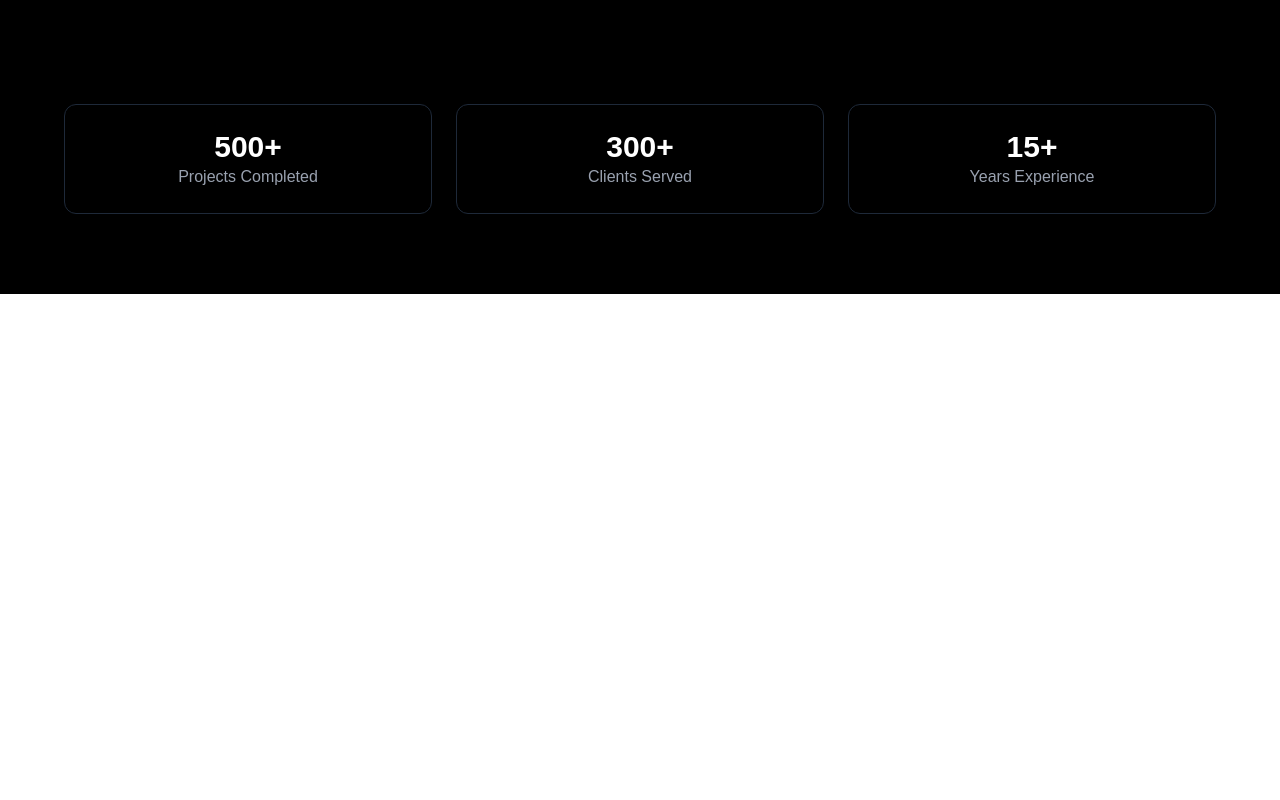
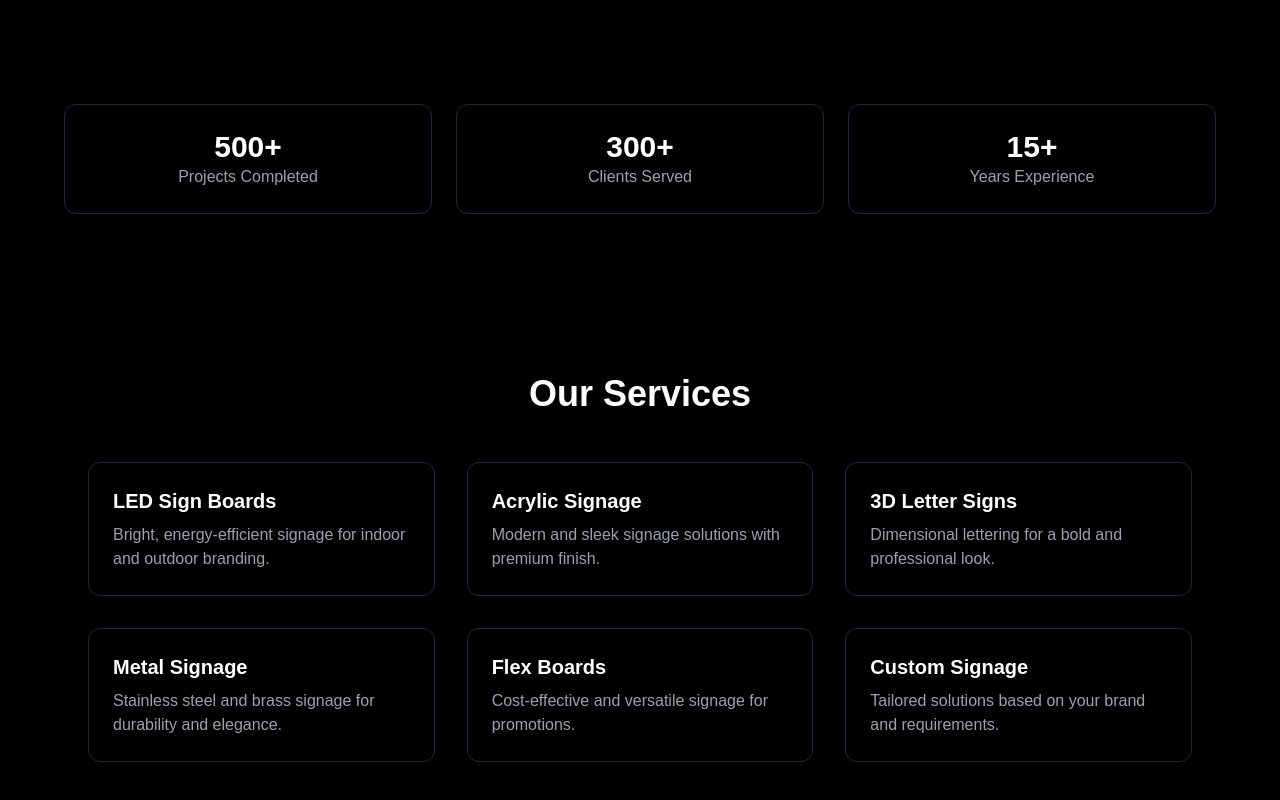
Before and after one commit to TirthPatel-10/shreeji-website, a Next.js app: page / in a window 1280 px wide. Shown: the part 776-1576 px from the top of the page. Before the commit the page ends 1070 px from the top, so only its background shows below. Built offline with nearby package versions, Linux system fonts and the light colour scheme.

Commit message:
added services section

```diff
--- a/src/app/page.js
+++ b/src/app/page.js
@@ -43,6 +43,68 @@ export default function Home() {
         </div>
       </section>
 
+      {/* SERVICES SECTION */}
+      <section className="py-20 bg-black text-white">
+        <div className="max-w-6xl mx-auto px-6">
+
+          <h2 className="text-4xl font-bold text-center mb-12">
+            Our Services
+          </h2>
+
+          <div className="grid grid-cols-1 md:grid-cols-3 gap-8">
+
+            {/* Card 1 */}
+            <div className="p-6 border border-gray-800 rounded-xl hover:scale-105 transition">
+              <h3 className="text-xl font-semibold mb-2">LED Sign Boards</h3>
+              <p className="text-gray-400">
+                Bright, energy-efficient signage for indoor and outdoor branding.
+              </p>
+            </div>
+
+            {/* Card 2 */}
+            <div className="p-6 border border-gray-800 rounded-xl hover:scale-105 transition">
+              <h3 className="text-xl font-semibold mb-2">Acrylic Signage</h3>
+              <p className="text-gray-400">
+                Modern and sleek signage solutions with premium finish.
+              </p>
+            </div>
+
+            {/* Card 3 */}
+            <div className="p-6 border border-gray-800 rounded-xl hover:scale-105 transition">
+              <h3 className="text-xl font-semibold mb-2">3D Letter Signs</h3>
+              <p className="text-gray-400">
+                Dimensional lettering for a bold and professional look.
+              </p>
+            </div>
+
+            {/* Card 4 */}
+            <div className="p-6 border border-gray-800 rounded-xl hover:scale-105 transition">
+              <h3 className="text-xl font-semibold mb-2">Metal Signage</h3>
+              <p className="text-gray-400">
+                Stainless steel and brass signage for durability and elegance.
+              </p>
+            </div>
+
+            {/* Card 5 */}
+            <div className="p-6 border border-gray-800 rounded-xl hover:scale-105 transition">
+              <h3 className="text-xl font-semibold mb-2">Flex Boards</h3>
+              <p className="text-gray-400">
+                Cost-effective and versatile signage for promotions.
+              </p>
+            </div>
+
+            {/* Card 6 */}
+            <div className="p-6 border border-gray-800 rounded-xl hover:scale-105 transition">
+              <h3 className="text-xl font-semibold mb-2">Custom Signage</h3>
+              <p className="text-gray-400">
+                Tailored solutions based on your brand and requirements.
+              </p>
+            </div>
+
+          </div>
+        </div>
+      </section>
+
     </main>
   );
 }
```
